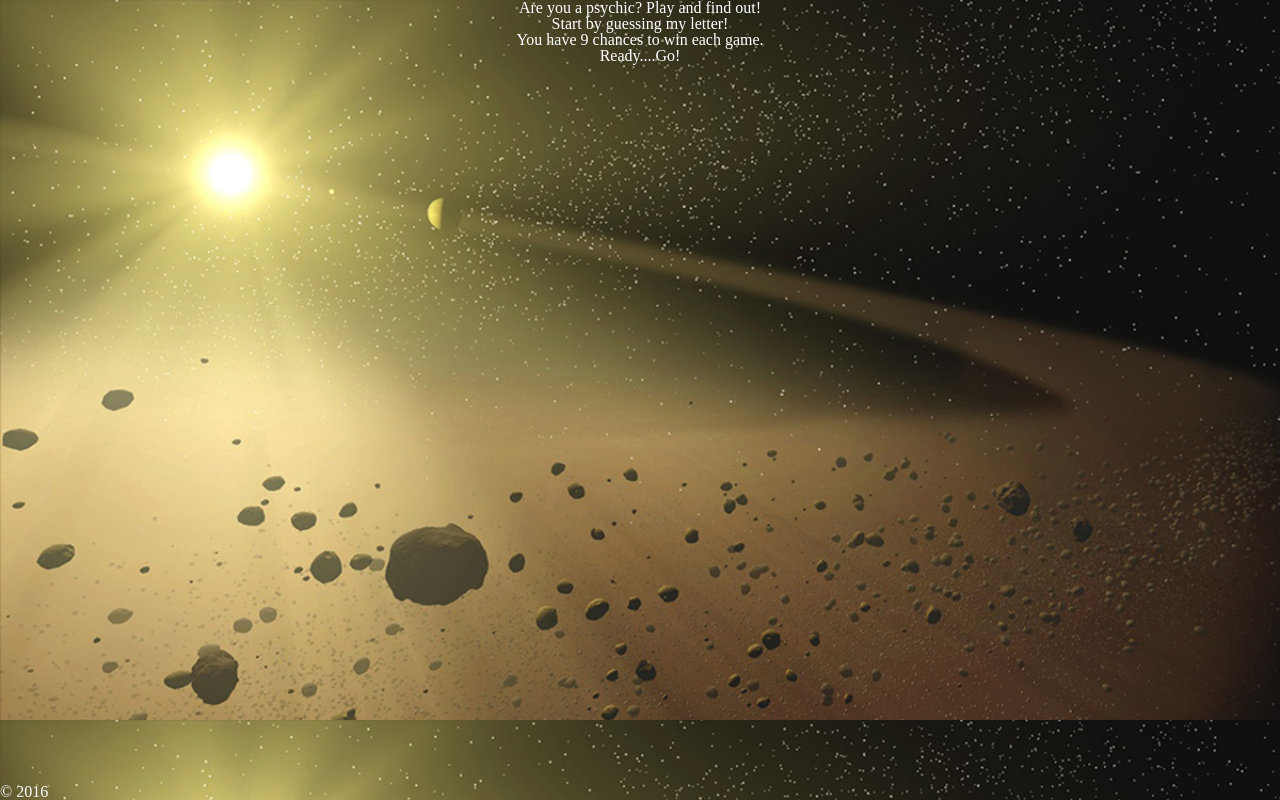
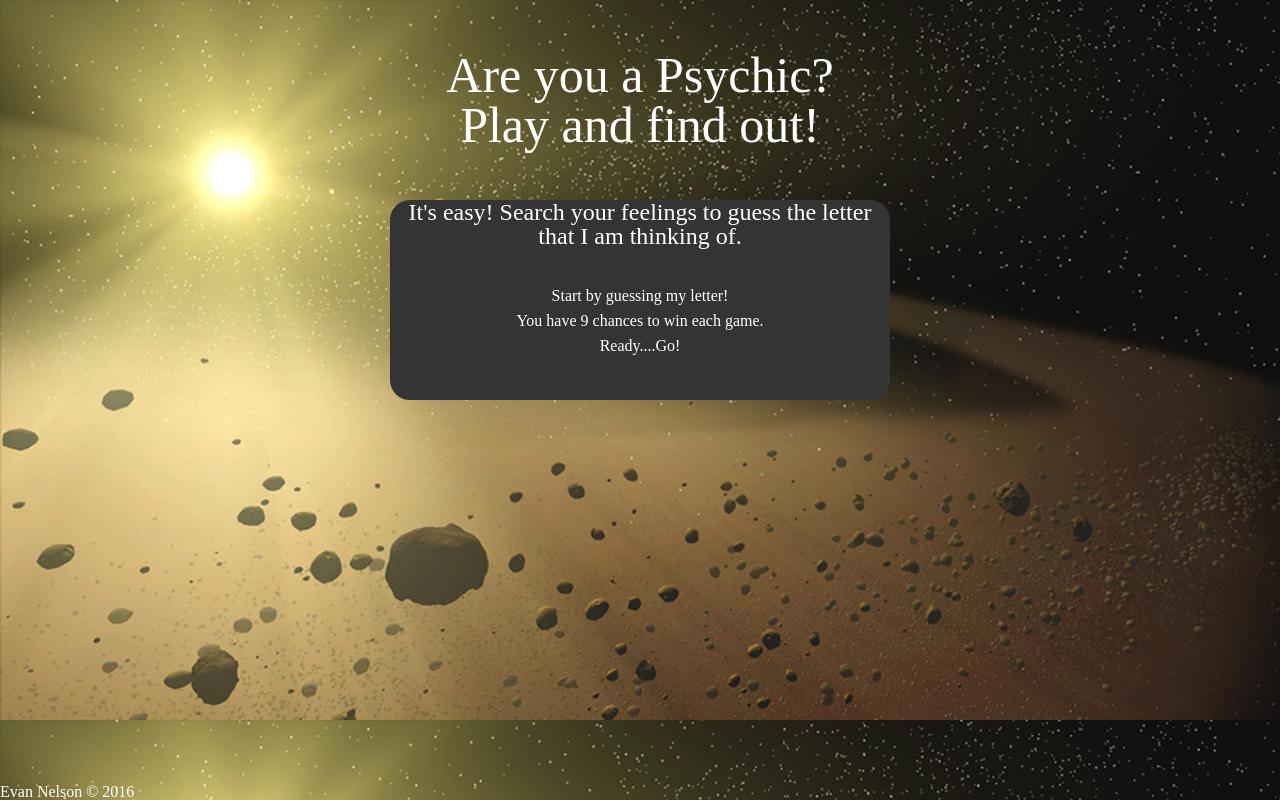
Before and after one commit to evnelson315/evnelson315.github.io, a PHP site: page /game3/game3.html in a window 1280 px wide. Run offline with PHP 8.4, Linux system fonts and the light colour scheme.

Commit message:
game3 style

```diff
--- a/game3/assets/css/psystyle.css
+++ b/game3/assets/css/psystyle.css
@@ -6,15 +6,34 @@ body {
   background-size: cover;
 	text-align: center;
 	color: #fff;
+	/*background-repeat: no-repeat;*/
 }
-h1 {
-	font-size: 24px;
+#t {
+	font-size: 50px;
+	margin-top: 50px;
 }
 #game {
+	padding-top: 10px;
 	font-size: 16px;
+	margin-top: 25px;
+	line-height: 25px;
 }
 footer {
 	position: absolute;
 	bottom: 0px;
 	text-align: center;
 }
+#pagewrapper {
+	margin-top: 30px;
+	/*background-color: #fff;*/
+	width: 500px;
+	margin: auto;
+
+}
+#rules{
+	background-color: #343434;
+	border-radius: 20px;
+	margin-top: 50px;
+	font-size: 24px;
+	height: 200px;
+}
--- a/game3/game3.html
+++ b/game3/game3.html
@@ -5,12 +5,17 @@
 	<link rel="stylesheet" type="text/css" href="assets/css/psystyle.css">
 	<link rel="stylesheet" type="text/css" href="assets/css/reset.css">
 	<link rel="javascript" type="text.js" href="assets/javascript/game.js">
-	<title>Are you a psychic?</title>
+	<title>Are you a psychic</title>
 
 </head>
 <body>
 
-<h1> Are you a psychic? Play and find out! </h1>
+<div id="pagewrapper">
+
+	<div id ="t"> Are you a Psychic? <br>Play and find out!
+	</div>
+	<div id ="rules">
+		It's easy! Search your feelings to guess the letter that I am thinking of.
 
 
 		<!-- This is where the code will go that we created. -->
@@ -19,11 +24,13 @@
 			<p>You have 9 chances to win each game.</p>
 			<p>Ready....Go!</p>
 	</div>
+	</div>
 
+</div>
 <script type="text/javascript" src="assets/javascript/game.js">
 
 </script>
-<footer> &copy; 2016 </footer>
+<footer> Evan Nelson &copy; 2016 </footer>
 
 </body>
 </html>
```
Also changed, not shown: 8 other files. Lines whose indentation alone changed are shown as unchanged.
